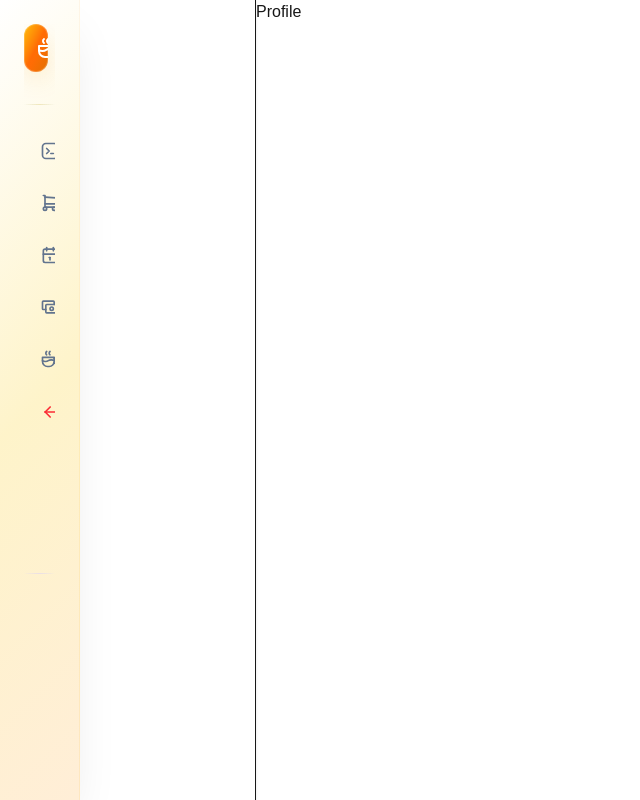
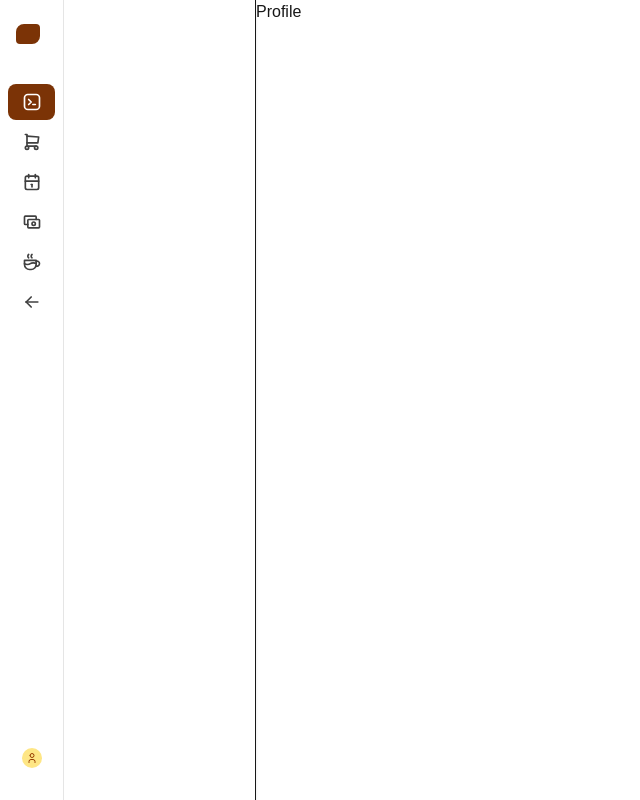
Before and after one commit to lavinianataniela05/cafemanagementsystem, a Next.js app: page /profile in a window 1280 px wide. Shown: the whole page, without its empty margins (0-640 px from the left). Built offline with nearby package versions, Linux system fonts and the light colour scheme.

Commit message:
feat: update sidebar component; refactor props, enhance link handling, and improve layout

```diff
--- a/app/layout.tsx
+++ b/app/layout.tsx
@@ -6,6 +6,7 @@ import { Inter } from 'next/font/google'
 const inter = Inter({ subsets: ['latin'] })
 import './globals.css'
 import { html } from 'framer-motion/m'
+import React from 'react'
 
 export default function RootLayout({
   children,
@@ -17,15 +18,15 @@ export default function RootLayout({
   // Define routes that should NOT show sidebar
   const noSidebarRoutes = ['/', '/login', '/register']
   const shouldShowSidebar = !noSidebarRoutes.includes(pathname)
+  const [activePage, setActivePage] = React.useState<string>('dashboard');
+
   return (
     <html lang="en" className={`${inter.className}`}>
       <body className="min-h-screen bg-gray-50 antialiased">
         <div className="flex min-h-screen">
           {shouldShowSidebar && (
             <div className="w-64 fixed left-0 top-0 h-full border-r bg-white shadow-sm z-10">
-              <Sidebar open={false} setOpen={function (open: boolean): void {
-                throw new Error('Function not implemented.')
-              } } />
+              <Sidebar open={false} activePage={activePage} setActivePage={setActivePage} />
             </div>
           )}
 
--- a/components/mainpage/sidebar.tsx
+++ b/components/mainpage/sidebar.tsx
@@ -10,296 +10,196 @@ import {
   IconShoppingCart,
   IconUser,
 } from "@tabler/icons-react";
-import { motion, AnimatePresence } from "framer-motion";
+import { motion } from "framer-motion";
 import Link from "next/link";
-import { usePathname, useRouter } from "next/navigation";
+import { useRouter } from "next/navigation";
 
 interface SidebarProps {
   open: boolean;
-  setOpen: (open: boolean) => void;
+  activePage: string;
+  setActivePage: (page: string) => void;
 }
-
-const Logo = ({ open }: { open: boolean }) => (
-  <motion.div
-    className="flex items-center mb-8"
-    initial={{ y: -20, opacity: 0 }}
-    animate={{ y: 0, opacity: 1 }}
-    transition={{ delay: 0.2, duration: 0.6, type: "spring" }}
-  >
-    <motion.div
-      className="bg-gradient-to-br from-amber-400 via-orange-500 to-amber-600 p-3 rounded-xl mr-3 shadow-lg relative overflow-hidden"
-      whileHover={{
-        rotate: [0, -10, 10, -5, 5, 0],
-        scale: [1, 1.1, 1],
-        transition: {
-          duration: 0.8,
-          ease: "easeInOut"
-        }
-      }}
-      style={{
-        boxShadow: '0 10px 25px -5px rgba(245, 158, 11, 0.3), 0 0 0 1px rgba(255, 255, 255, 0.2) inset'
-      }}
-    >
-      <IconCoffee className="w-6 h-6 text-white relative z-10" />
-      <motion.div
-        className="absolute inset-0 bg-gradient-to-br from-white/20 to-transparent"
-        animate={{
-          opacity: [0.2, 0.4, 0.2],
-        }}
-        transition={{
-          duration: 2,
-          repeat: Infinity,
-          ease: "easeInOut"
-        }}
-      />
-    </motion.div>
-    {open && (
-      <div>
-        <h2 className="text-2xl font-bold bg-clip-text text-transparent bg-gradient-to-r from-amber-600 via-orange-600 to-amber-600">
-          Brew & Bliss
-        </h2>
-        <p className="text-xs text-slate-500 font-medium">Coffee Experience</p>
-      </div>
-    )}
-  </motion.div>
-);
 
 interface SidebarLinkProps {
   link: {
-    name: string;
-    path?: string;
+    label: string;
     icon: React.ReactNode;
+    key: string;
+    href?: string;
   };
   active?: boolean;
+  onClick: () => void;
   open: boolean;
-  onClick?: () => void;
 }
 
-const SidebarLink = React.forwardRef<HTMLDivElement, SidebarLinkProps>(
-  ({ link, active, open, onClick }, ref) => {
-    const itemVariants = {
-      hidden: { opacity: 0, x: -30, scale: 0.9 },
-      visible: {
-        opacity: 1,
-        x: 0,
-        scale: 1,
-        transition: {
-          type: "spring" as const,
-          stiffness: 200,
-          damping: 20
+const SidebarLink: React.FC<SidebarLinkProps> = ({ link, active, onClick, open }) => {
+  return (
+    <motion.button
+      whileHover={{ scale: 1.02 }}
+      whileTap={{ scale: 0.98 }}
+      onClick={onClick}
+      className={`
+        flex items-center rounded-lg p-2 text-sm font-medium transition-colors cursor-pointer w-full
+        ${active
+          ? "bg-amber-900 text-white"
+          : "text-neutral-700 hover:bg-neutral-100"
         }
-      }
-    };
+        ${!open ? "justify-center" : ""}
+      `}
+      aria-current={active ? "page" : undefined}
+    >
+      <span className="flex items-center justify-center w-5 h-5">
+        {link.icon}
+      </span>
+      {open && (
+        <motion.span
+          initial={{ opacity: 0, x: -10 }}
+          animate={{ opacity: 1, x: 0 }}
+          exit={{ opacity: 0, x: -10 }}
+          className="ml-3"
+        >
+          {link.label}
+        </motion.span>
+      )}
+    </motion.button>
+  );
+};
 
-    if (link.path) {
-      return (
-        <motion.div
-          ref={ref}
-          variants={itemVariants}
-          whileHover={{
-            scale: 1.02,
-            x: 4,
-            transition: { duration: 0.2 }
-          }}
-          whileTap={{ scale: 0.98 }}
-        >
-          <Link
-            href={link.path}
-            className={`flex items-center px-4 py-3 rounded-xl transition-all duration-300 group relative overflow-hidden ${
-              active
-                ? 'text-amber-800 font-semibold shadow-lg'
-                : 'text-slate-600 hover:text-amber-700'
-            }`}
-            style={active ? {
-              background: 'linear-gradient(135deg, rgba(245, 158, 11, 0.1) 0%, rgba(217, 119, 6, 0.12) 100%)',
-              border: '1px solid rgba(245, 158, 11, 0.2)',
-              boxShadow: '0 4px 15px -3px rgba(245, 158, 11, 0.1)'
-            } : {}}
-          >
-            <motion.div
-              className="absolute inset-0 bg-gradient-to-r from-amber-50/50 to-orange-50/50 opacity-0 group-hover:opacity-100"
-              initial={false}
-              transition={{ duration: 0.2 }}
-            />
-
-            <motion.span
-              className={`mr-4 relative z-10 ${
-                active ? 'text-amber-600' : 'text-slate-500 group-hover:text-amber-600'
-              }`}
-              whileHover={{
-                rotate: [0, -8, 8, -4, 4, 0],
-                scale: [1, 1.1, 1]
-              }}
-              transition={{ duration: 0.5, ease: "easeInOut" }}
-            >
-              {link.icon}
-            </motion.span>
-            {open && (
-              <>
-                <span className="text-sm relative z-10 font-medium">{link.name}</span>
-                {active && (
-                  <motion.div
-                    className="ml-auto w-2 h-8 bg-gradient-to-b from-amber-400 to-orange-600 rounded-full relative z-10"
-                    layoutId="activeIndicator"
-                    transition={{ type: "spring", stiffness: 400, damping: 30 }}
-                  />
-                )}
-              </>
-            )}
-          </Link>
-        </motion.div>
-      );
-    }
-
-    return (
-      <motion.button
-        onClick={onClick}
-        variants={itemVariants}
-        whileHover={{
-          scale: 1.02,
-          x: 4,
-          backgroundColor: "rgba(254, 242, 242, 0.8)",
-          transition: { duration: 0.2 }
-        }}
-        whileTap={{ scale: 0.98 }}
-        className={`flex items-center px-4 py-3 rounded-xl text-red-600 hover:text-red-700 transition-all duration-300 group relative overflow-hidden border border-transparent hover:border-red-200/50 ${
-          !open ? 'justify-center' : ''
-        }`}
+const Logo = ({ open }: { open: boolean }) => (
+  <Link href="/" className="relative z-20 flex items-center px-2 py-4">
+    <motion.div
+      className="h-5 w-6 shrink-0 rounded-tl-lg rounded-tr-sm rounded-br-lg rounded-bl-sm bg-amber-900"
+      whileHover={{ rotate: 5 }}
+    />
+    {open && (
+      <motion.span
+        initial={{ opacity: 0, x: -10 }}
+        animate={{ opacity: 1, x: 0 }}
+        className="ml-2 text-lg font-semibold text-black"
       >
-        <motion.div
-          className="absolute inset-0 bg-gradient-to-r from-red-50/30 to-pink-50/30 opacity-0 group-hover:opacity-100"
-          transition={{ duration: 0.2 }}
-        />
-
-        <motion.span
-          className={`w-5 h-5 ${open ? 'mr-4' : ''} text-red-500 relative z-10`}
-          whileHover={{
-            rotate: [0, -15, 0],
-            scale: [1, 1.1, 1]
-          }}
-          transition={{ duration: 0.4, ease: "easeInOut" }}
-        >
-          {link.icon}
-        </motion.span>
-        {open && <span className="text-sm font-semibold relative z-10">{link.name}</span>}
-      </motion.button>
-    );
-  }
+        Brew & Bliss
+      </motion.span>
+    )}
+  </Link>
 );
 
-SidebarLink.displayName = "SidebarLink";
+export const Sidebar: React.FC<SidebarProps> = ({
+  open,
+  activePage,
+  setActivePage
+}) => {
+  const router = useRouter();
 
-export const Sidebar: React.FC<SidebarProps> = ({ open, setOpen }) => {
-  const router = useRouter();
-  const pathname = usePathname();
-
-  const getActivePage = () => {
-    if (!pathname) return '';
-    if (pathname.includes('dashboard')) return 'dashboard';
-    if (pathname.includes('menu-order')) return 'menu-order';
-    if (pathname.includes('reservation')) return 'reservation';
-    if (pathname.includes('payment')) return 'payment';
-    if (pathname.includes('about')) return 'about';
-    if (pathname.includes('profile')) return 'profile';
-    return '';
-  };
-
-  const activePage = getActivePage();
-
-  const navLinks = [
-    { name: "Dashboard", path: "/dashboard", icon: <IconBrandTabler className="w-5 h-5" /> },
-    { name: "Menu & Order", path: "/menu-order", icon: <IconShoppingCart className="w-5 h-5" /> },
-    { name: "Reservation", path: "/reservation", icon: <IconCalendar className="w-5 h-5" /> },
-    { name: "Payment", path: "/payment", icon: <IconCash className="w-5 h-5" /> },
-    { name: "About Us", path: "/about", icon: <IconCoffee className="w-5 h-5" /> },
-    { name: "Logout", icon: <IconArrowLeft className="w-5 h-5" /> },
+  const links = [
+    {
+      label: "Dashboard",
+      key: "dashboard",
+      icon: <IconBrandTabler className="h-5 w-5" />,
+      href: "/dashboard"
+    },
+    {
+      label: "Menu & Order",
+      key: "menu-order",
+      icon: <IconShoppingCart className="h-5 w-5" />,
+      href: "/menu-order"
+    },
+    {
+      label: "Reservation",
+      key: "reservation",
+      icon: <IconCalendar className="h-5 w-5" />,
+      href: "/reservation"
+    },
+    {
+      label: "Payment",
+      key: "payment",
+      icon: <IconCash className="h-5 w-5" />,
+      href: "/payment"
+    },
+    {
+      label: "About Us",
+      key: "about",
+      icon: <IconCoffee className="h-5 w-5" />,
+      href: "/about"
+    },
+    {
+      label: "Logout",
+      key: "logout",
+      icon: <IconArrowLeft className="h-5 w-5" />,
+    },
   ];
 
-  const sidebarVariants = {
-    hidden: { x: -100, opacity: 0 },
-    visible: {
-      x: 0,
-      opacity: 1,
-      transition: {
-        type: "spring" as "spring",
-        stiffness: 120,
-        damping: 20,
-        staggerChildren: 0.1
-      }
+  const handleLinkClick = (key: string, href?: string) => {
+    setActivePage(key);
+    if (href) {
+      router.push(href);
+    } else if (key === 'logout') {
+      console.log("Logging out...");
+      router.push('/login');
     }
   };
 
-  const handleLogout = () => {
-    console.log("Logging out...");
-    router.push('/login');
+  const handleProfileClick = () => {
+    setActivePage('profile');
+    router.push('/profile');
   };
 
   return (
     <motion.aside
-      initial="hidden"
-      animate="visible"
-      variants={sidebarVariants}
-      className={`${open ? 'w-64' : 'w-20'} bg-gradient-to-b from-slate-50 via-white to-amber-50/30 backdrop-blur-sm shadow-2xl h-screen p-6 border-r border-amber-100/50 flex flex-col fixed left-0 top-0 z-50`}
-      style={{
-        background: 'linear-gradient(135deg, rgba(255,255,255,0.95) 0%, rgba(254,243,199,0.95) 50%, rgba(255,237,213,0.95) 100%)',
-        backdropFilter: 'blur(20px)',
-        borderRight: '1px solid rgba(245, 158, 11, 0.1)',
-        boxShadow: '0 25px 50px -12px rgba(0, 0, 0, 0.1), 0 0 0 1px rgba(255, 255, 255, 0.5)'
-      }}
+      initial={{ width: open ? 240 : 64 }}
+      animate={{ width: open ? 240 : 64 }}
+      transition={{ duration: 0.3, ease: "easeInOut" }}
+      className={`
+        relative h-full border-r border-neutral-200
+        bg-white
+      `}
       aria-label="Sidebar"
     >
-      <div className="flex h-full flex-col justify-between gap-6">
+      <div className="flex h-full flex-col p-2 justify-between gap-6">
         <div className="flex flex-col overflow-y-auto">
           <Logo open={open} />
 
-          <div className="relative mb-6">
-            <div className="h-px bg-gradient-to-r from-transparent via-slate-200 to-transparent"></div>
-            <div className="absolute inset-0 h-px bg-gradient-to-r from-transparent via-amber-200/50 to-transparent"></div>
-          </div>
-
-          <nav className="space-y-2 flex-1">
-            <AnimatePresence>
-              {navLinks.map((link) => (
+          <motion.nav className="mt-6 flex flex-col gap-1">
+            {links.map((link) => (
+              <motion.div
+                key={link.key}
+                whileHover={{ scale: 1.02 }}
+                whileTap={{ scale: 0.98 }}
+                layout
+              >
                 <SidebarLink
-                  key={link.name}
                   link={link}
-                  active={activePage === link.path?.split('/')[1]?.replace('-', '')}
+                  active={activePage === link.key}
+                  onClick={() => handleLinkClick(link.key, link.href)}
                   open={open}
-                  onClick={link.name === "Logout" ? handleLogout : undefined}
                 />
-              ))}
-            </AnimatePresence>
-          </nav>
+              </motion.div>
+            ))}
+          </motion.nav>
         </div>
 
-        <div className="relative my-4">
-          <div className="h-px bg-gradient-to-r from-transparent via-slate-200 to-transparent"></div>
-          <div className="absolute inset-0 h-px bg-gradient-to-r from-transparent via-red-200/30 to-transparent"></div>
+        <div className="mb-4">
+          <motion.div
+            whileHover={{ scale: 1.02 }}
+            whileTap={{ scale: 0.98 }}
+            layout
+          >
+            <SidebarLink
+              link={{
+                key: "profile",
+                label: "Coffee Master",
+                icon: (
+                  <div className="w-5 h-5 bg-amber-200 rounded-full flex items-center justify-center">
+                    <IconUser className="h-3 w-3 text-amber-800" />
+                  </div>
+                ),
+                href: "/profile"
+              }}
+              active={activePage === 'profile'}
+              onClick={() => handleProfileClick()}
+              open={open}
+            />
+          </motion.div>
         </div>
-
-        <Link href="/profile">
-          <motion.div
-            initial={{ opacity: 0, y: 20 }}
-            animate={{ opacity: 1, y: 0 }}
-            transition={{ delay: 0.8, duration: 0.6, type: "spring" }}
-            className="flex items-center px-4 py-3 rounded-xl group relative overflow-hidden"
-            whileHover={{
-              scale: 1.02,
-              backgroundColor: "rgba(254, 243, 199, 0.3)",
-              transition: { duration: 0.2 }
-            }}
-          >
-            <div className="w-10 h-10 bg-gradient-to-br from-amber-200 to-amber-400 rounded-full flex items-center justify-center shadow-lg mr-3 overflow-hidden">
-              <IconUser className="w-5 h-5 text-amber-700" />
-            </div>
-            {open && (
-              <div>
-                <p className="text-sm font-medium text-slate-700">Coffee Master</p>
-                <p className="text-xs text-slate-500">View profile</p>
-              </div>
-            )}
-          </motion.div>
-        </Link>
       </div>
     </motion.aside>
   );
```
